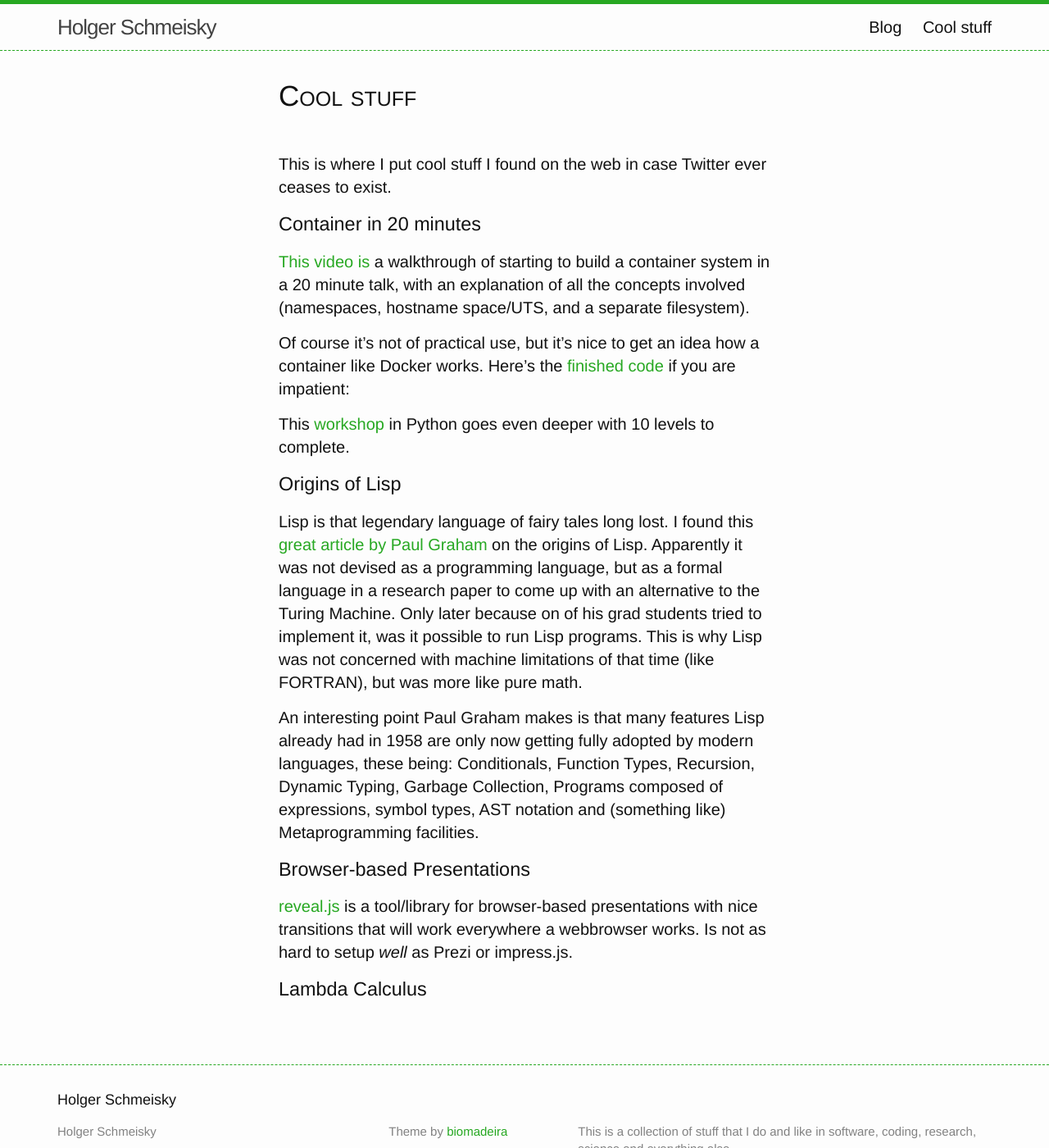
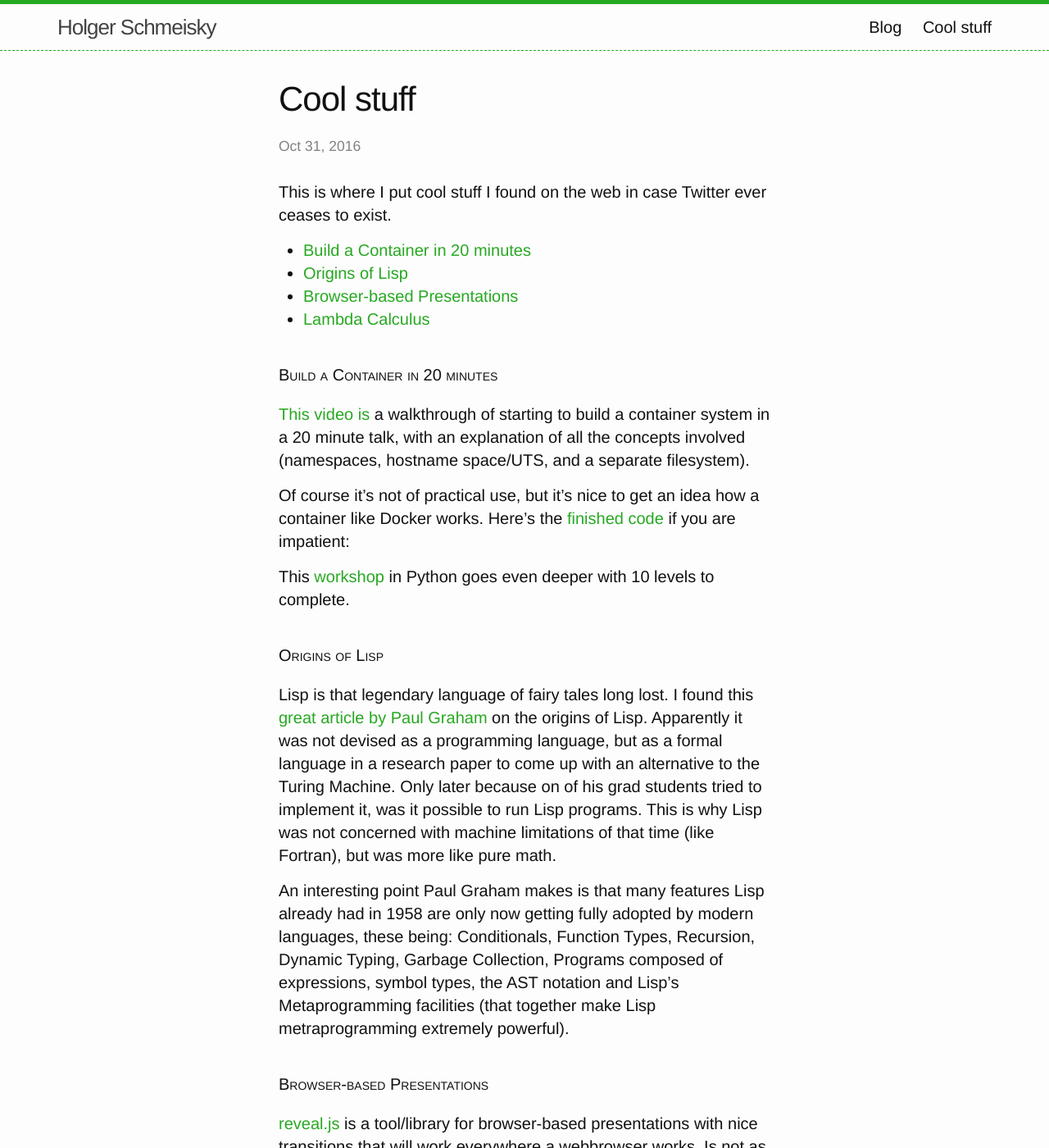
Before and after one commit to holsky/schmeisky.com, a Jekyll site: the page built from coolstuff.md, in a window 1280 px wide and 1400 px high. Shown: the whole window at 82% size. Built offline with Jekyll 4.4.1, drawn with Linux system fonts in a browser that asks for light colours; nearby versions of some CDN libraries.

Commit message:
add TOCs to long articles

```diff
--- a/coolstuff.md
+++ b/coolstuff.md
@@ -1,12 +1,17 @@
 ---
-layout: page
+layout: post
 title: Cool stuff
 permalink: /coolstuff/
+date:   2016-10-31
+categories: coolstuff
 ---
 
 This is where I put cool stuff I found on the web in case Twitter ever ceases to exist.
 
-### Container in 20 minutes
+* TOC
+{:toc}
+
+## Build a Container in 20 minutes
 
 [This video is](https://www.youtube.com/watch?v=HPuvDm8IC-4) a walkthrough of starting to build a container system in a 20 minute talk, with an explanation of all the concepts involved (namespaces, hostname space/UTS, and a separate filesystem).
 
@@ -14,14 +19,14 @@ Of course it's not of practical use, but it's nice to get an idea how a containe
 
 This [workshop](https://github.com/Fewbytes/rubber-docker) in Python goes even deeper with 10 levels to complete.
 
-### Origins of Lisp
+## Origins of Lisp
 
-Lisp is that legendary language of fairy tales long lost. I found this [great article by Paul Graham](http://www.paulgraham.com/icad.html) on the origins of Lisp. Apparently it was not devised as a programming language, but as a formal language in a research paper to come up with an alternative to the Turing Machine. Only later because on of his grad students tried to implement it, was it possible to run Lisp programs. This is why Lisp was not concerned with machine limitations of that time (like FORTRAN), but was more like pure math.
+Lisp is that legendary language of fairy tales long lost. I found this [great article by Paul Graham](http://www.paulgraham.com/icad.html) on the origins of Lisp. Apparently it was not devised as a programming language, but as a formal language in a research paper to come up with an alternative to the Turing Machine. Only later because on of his grad students tried to implement it, was it possible to run Lisp programs. This is why Lisp was not concerned with machine limitations of that time (like Fortran), but was more like pure math.
 
-An interesting point Paul Graham makes is that many features Lisp already had in 1958 are only now getting fully adopted by modern languages, these being: Conditionals, Function Types, Recursion, Dynamic Typing, Garbage Collection, Programs composed of expressions, symbol types, AST notation and (something like) Metaprogramming facilities.
+An interesting point Paul Graham makes is that many features Lisp already had in 1958 are only now getting fully adopted by modern languages, these being: Conditionals, Function Types, Recursion, Dynamic Typing, Garbage Collection, Programs composed of expressions, symbol types, the AST notation and Lisp's Metaprogramming facilities (that together make Lisp metraprogramming extremely powerful).
 
-### Browser-based Presentations
+## Browser-based Presentations
 [reveal.js](http://lab.hakim.se/reveal-js) is a tool/library for browser-based presentations with nice transitions that will work everywhere a webbrowser works. Is not as hard to setup *well* as Prezi or impress.js.
 
 
-### Lambda Calculus
+## Lambda Calculus
```
Also changed, not shown: _posts/2016-08-29-Scrum.md (+13 -10 lines).
